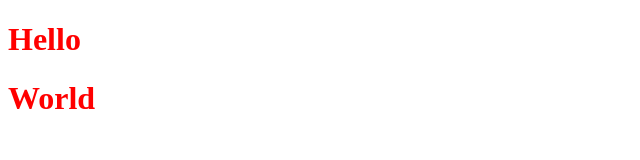
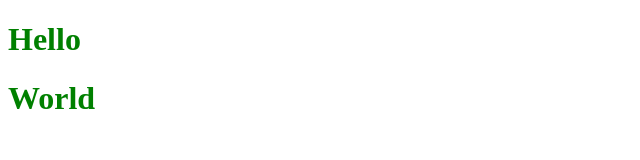
Before and after one commit to Shital-DE/cssone, a plain HTML site: page index.html in a window 1280 px wide. Shown: the whole page, without its empty margins (0-640 px from the left). Drawn offline with Linux system fonts and the light colour scheme.

Commit message:
External stylesheet.

```diff
--- a/index.html
+++ b/index.html
@@ -4,11 +4,7 @@
     <meta charset="UTF-8" />
     <meta name="viewport" content="width=device-width, initial-scale=1.0" />
     <title>Document</title>
-    <style>
-      h1 {
-        color: red;
-      }
-    </style>
+    <link rel="stylesheet" href="style.css" />
   </head>
   <body>
     <h1>Hello</h1>
--- /dev/null
+++ b/style.css
@@ -0,0 +1,3 @@
+h1 {
+  color: green;
+}
```
